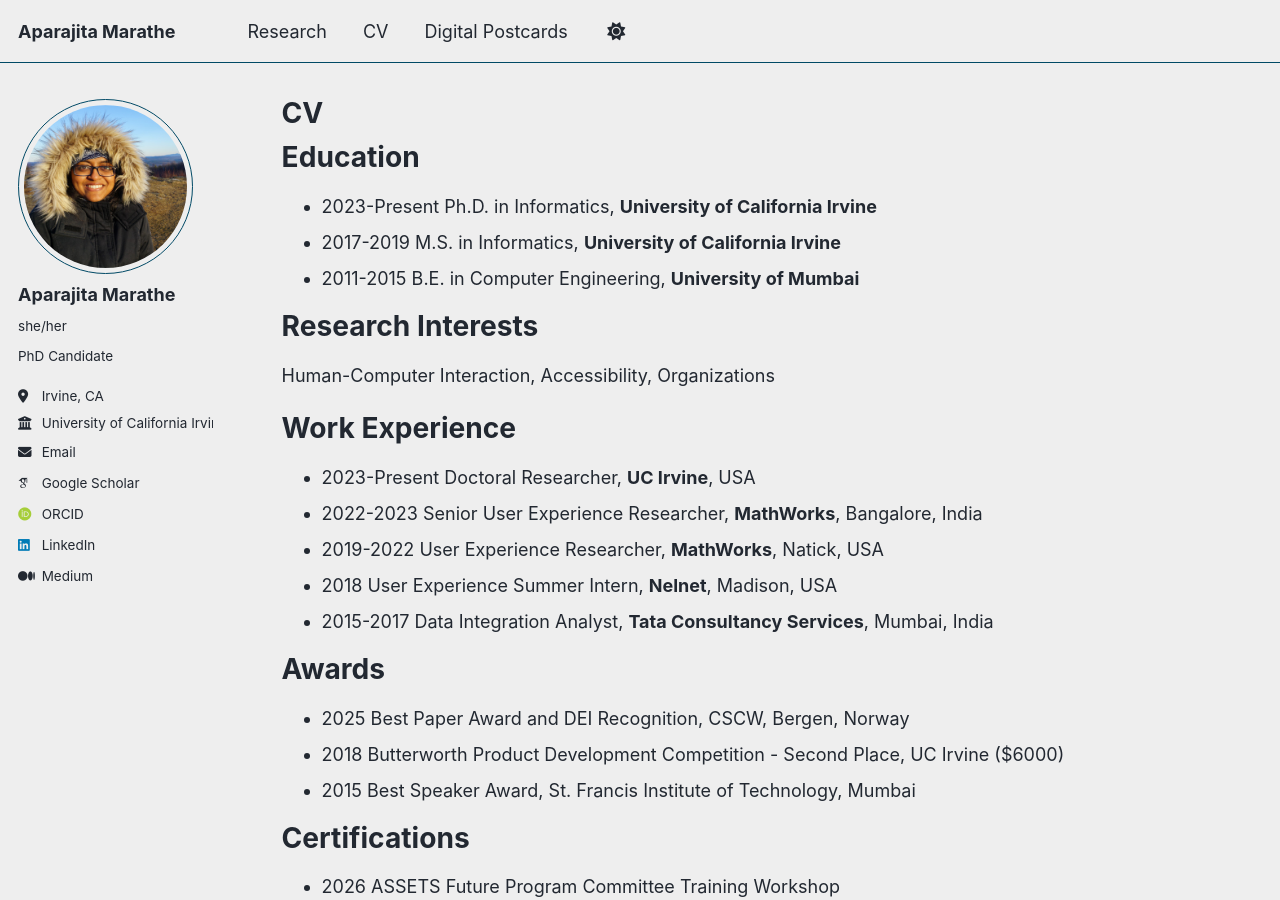
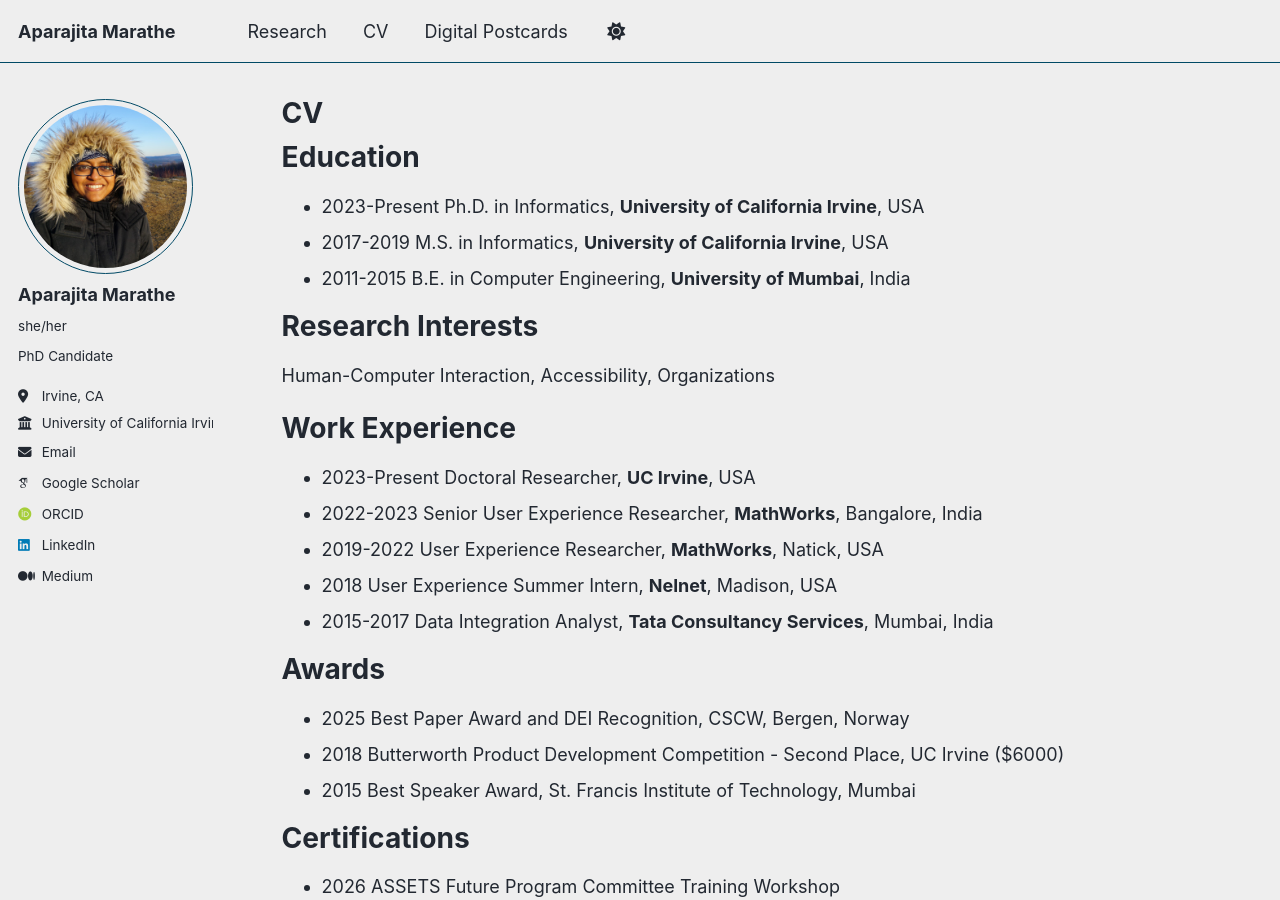
Before and after one commit to aparajitamarathe/aparajitamarathe.github.io, a Jekyll site: the page built from _pages/cv.md, in a window 1280 px wide and 900 px high. Built offline with Jekyll 4.4.1, drawn with Linux system fonts in a browser that asks for light colours; some web fonts are replaced.

Commit message:
Add location details to education section

```diff
--- a/_pages/cv.md
+++ b/_pages/cv.md
@@ -11,9 +11,9 @@ redirect_from:
 
 Education
 ======
-* 2023-Present Ph.D. in Informatics, **University of California Irvine**
-* 2017-2019 M.S. in Informatics, **University of California Irvine**
-* 2011-2015 B.E. in Computer Engineering, **University of Mumbai**
+* 2023-Present Ph.D. in Informatics, **University of California Irvine**, USA
+* 2017-2019 M.S. in Informatics, **University of California Irvine**, USA
+* 2011-2015 B.E. in Computer Engineering, **University of Mumbai**, India
 
 Research Interests
 ======
```
